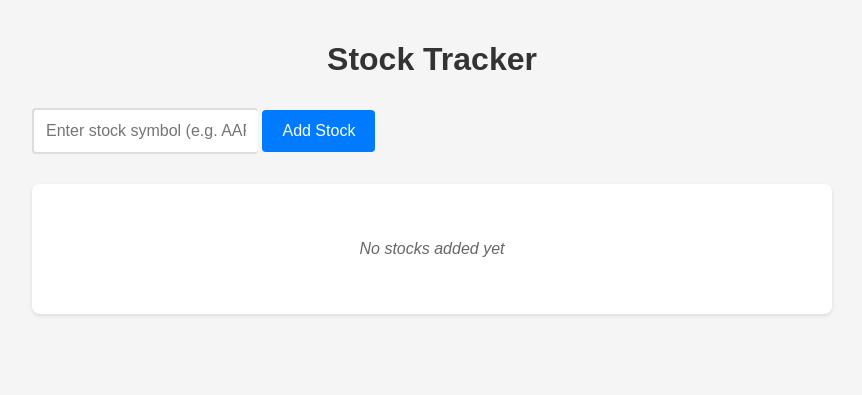
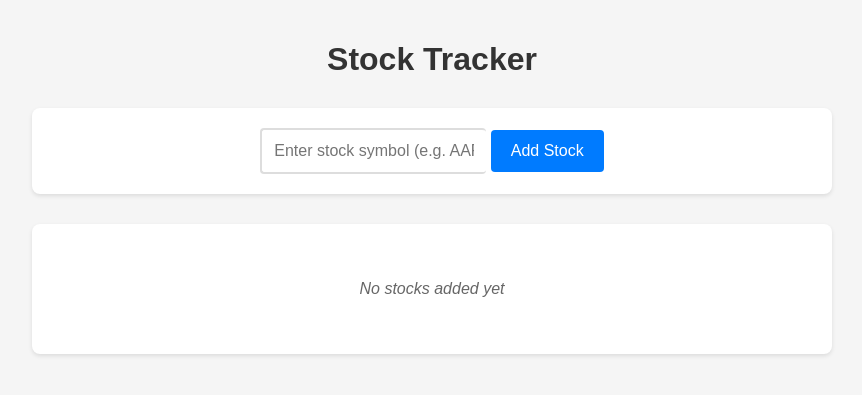
Before and after one commit to bluelion1999/Stock_Tracker, a Flask app: page / in a window 1280 px wide. Shown: the top 395 px of the page, without its empty margins (208-1070 px from the left). Run offline with Flask 3, Linux system fonts and the light colour scheme.

Commit message:
set the v1.0

```diff
--- a/app.py
+++ b/app.py
@@ -1,10 +1,10 @@
 from flask import Flask, render_template, request, redirect, url_for
-import requests
+
 
 # Create Flask app instance
 app = Flask(__name__)
 
-# Store stocks in memory for now (like a simple list in Python)
+# Store stocks in memory
 stocks = []
 
 @app.route('/')
--- a/requirements.txt
+++ b/requirements.txt
@@ -1,2 +1,3 @@
 python => 3.12.0
 flask
+yfinance==0.2.18
--- a/templates/index.html
+++ b/templates/index.html
@@ -11,10 +11,10 @@
 
 
         <!-- Input section-->
-        <div class="input-selection">
+        <div class="input-section">
             <form method="POST" action="/add_stock">
-                <input type="text" id="symbol" placeholder="Enter stock symbol (e.g. AAPL, NVDA, PLTR)">
-                <button id="addButton">Add Stock</button>
+                <input type="text" name="symbol" placeholder="Enter stock symbol (e.g. AAPL, NVDA, PLTR)" required>
+                <button type="submit">Add Stock</button>
             </form>
         </div>
 
```
